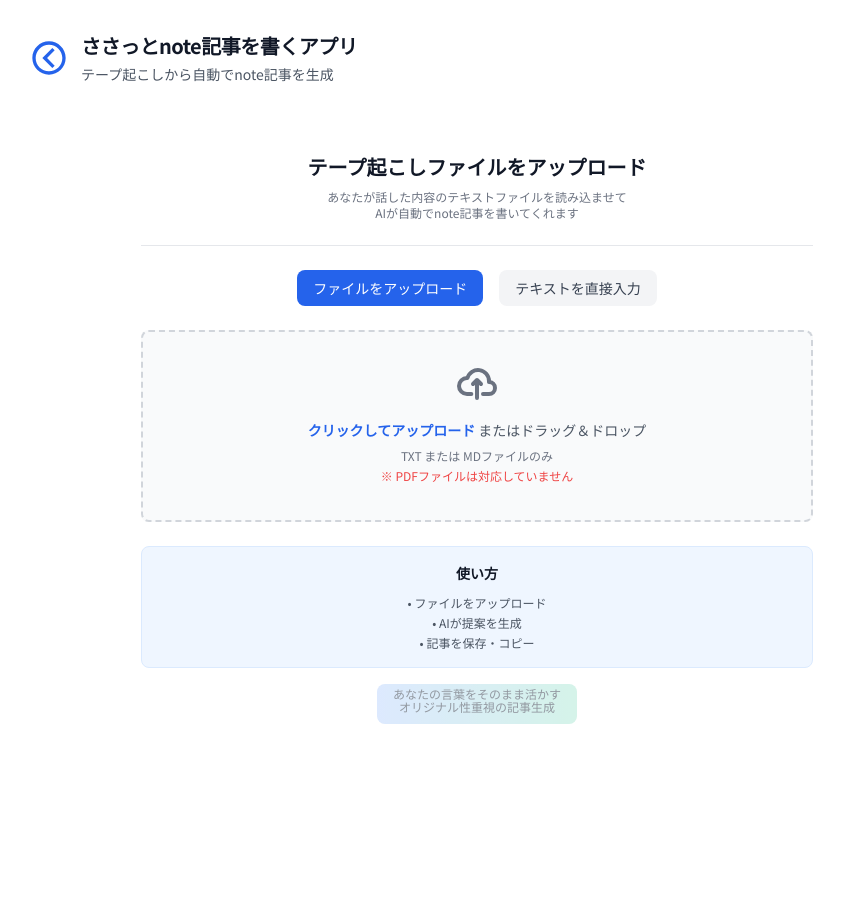
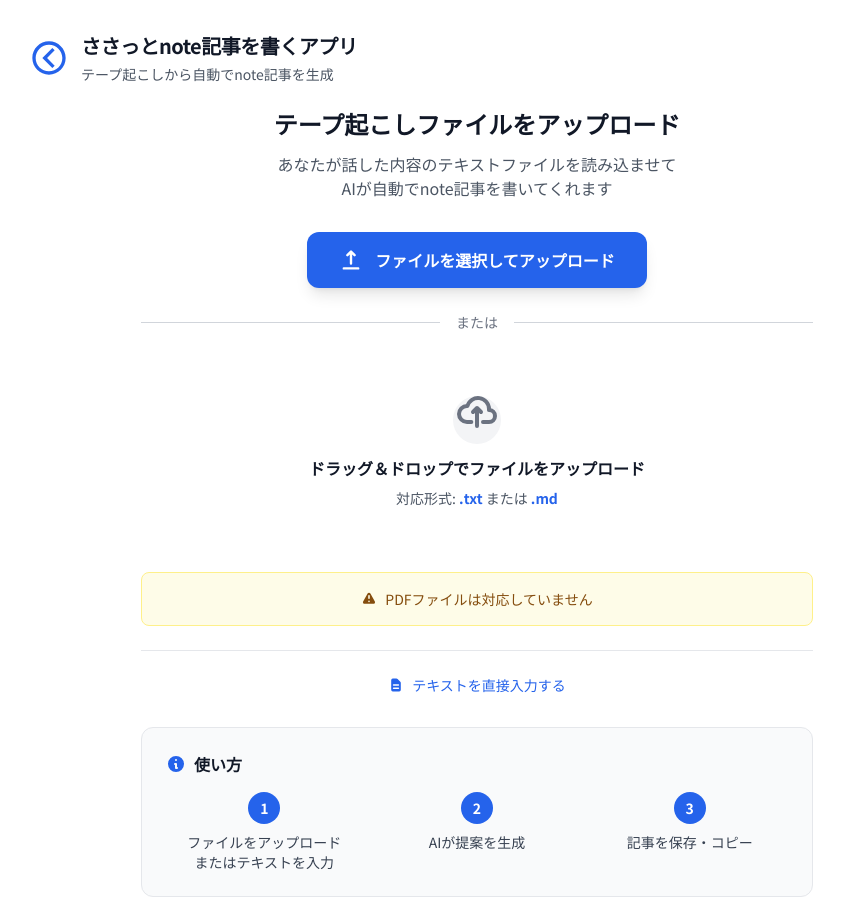
Before and after one commit to zawasasa/note-blog-generator, a React (Vite) app: page / in a window 1280 px wide. Shown: the top 920 px of the page, without its empty margins (163-1007 px from the left). Before the commit the page ends 800 px from the top, so only its background shows below. Built offline with nearby package versions, Linux system fonts and the light colour scheme; no server answers.

Commit message:
UI改善: ファイルアップロードの操作性向上 - 複数のアップロード方法を統合し、ユーザビリティを改善

```diff
--- a/components/FileUpload.tsx
+++ b/components/FileUpload.tsx
@@ -1,5 +1,5 @@
 
-import React, { useCallback, useState } from 'react';
+import React, { useCallback, useState, useRef } from 'react';
 import { UploadIcon } from './icons';
 
 interface FileUploadProps {
@@ -9,8 +9,9 @@
 
 const FileUpload: React.FC<FileUploadProps> = ({ onFileSelect, onTextSubmit }) => {
   const [isDragging, setIsDragging] = useState(false);
-  const [inputMethod, setInputMethod] = useState<'file' | 'text'>('file');
   const [textInput, setTextInput] = useState('');
+  const [showTextInput, setShowTextInput] = useState(false);
+  const fileInputRef = useRef<HTMLInputElement>(null);
 
   const handleDrag = useCallback((e: React.DragEvent) => {
     e.preventDefault();
@@ -72,13 +73,17 @@
     }
   }, [onFileSelect]);
 
-  const handleChange = (e: React.ChangeEvent<HTMLInputElement>) => {
+  const handleFileSelect = (e: React.ChangeEvent<HTMLInputElement>) => {
     if (e.target.files && e.target.files.length > 0) {
       const file = e.target.files[0];
       if (handleFileValidation(file)) {
         onFileSelect(file);
       }
     }
+  };
+
+  const handleFileButtonClick = () => {
+    fileInputRef.current?.click();
   };
 
   const handleTextSubmit = () => {
@@ -89,107 +94,157 @@
 
   return (
     <div className="w-full max-w-2xl mx-auto text-center">
-      <div className="mb-6">
-        <h3 className="text-xl font-semibold text-gray-900 mb-2">テープ起こしファイルをアップロード</h3>
-        <p className="text-xs text-gray-500">あなたが話した内容のテキストファイルを読み込ませて</p>
-        <p className="text-xs text-gray-500">AIが自動でnote記事を書いてくれます</p>
+      <div className="mb-8">
+        <h3 className="text-2xl font-bold text-gray-900 mb-3">テープ起こしファイルをアップロード</h3>
+        <p className="text-gray-600">あなたが話した内容のテキストファイルを読み込ませて</p>
+        <p className="text-gray-600">AIが自動でnote記事を書いてくれます</p>
       </div>
 
-      {/* 区切り線 */}
-      <div className="mb-6">
-        <hr className="border-gray-200" />
+      {/* メインのファイルアップロードエリア */}
+      <div className="space-y-6">
+        {/* ファイルアップロードボタン */}
+        <div className="flex justify-center">
+          <button
+            onClick={handleFileButtonClick}
+            className="flex items-center gap-3 px-8 py-4 bg-blue-600 hover:bg-blue-700 text-white font-bold rounded-xl transition-all duration-300 shadow-lg hover:shadow-xl transform hover:scale-105"
+          >
+            <svg className="w-6 h-6" fill="currentColor" viewBox="0 0 20 20">
+              <path fillRule="evenodd" d="M3 17a1 1 0 011-1h12a1 1 0 110 2H4a1 1 0 01-1-1zM6.293 6.707a1 1 0 010-1.414l3-3a1 1 0 011.414 0l3 3a1 1 0 01-1.414 1.414L11 5.414V13a1 1 0 11-2 0V5.414L7.707 6.707a1 1 0 01-1.414 0z" clipRule="evenodd" />
+            </svg>
+            ファイルを選択してアップロード
+          </button>
         </div>
 
-      {/* 入力方法の選択 */}
-      <div className="mb-6">
-        <div className="flex justify-center gap-4">
-          <button
-            onClick={() => setInputMethod('file')}
-            className={`px-4 py-2 rounded-lg text-sm font-medium transition-colors ${
-              inputMethod === 'file'
-                ? 'bg-blue-600 text-white'
-                : 'bg-gray-100 text-gray-700 hover:bg-gray-200'
-            }`}
-          >
-            ファイルをアップロード
-          </button>
-          <button
-            onClick={() => setInputMethod('text')}
-            className={`px-4 py-2 rounded-lg text-sm font-medium transition-colors ${
-              inputMethod === 'text'
-                ? 'bg-blue-600 text-white'
-                : 'bg-gray-100 text-gray-700 hover:bg-gray-200'
-            }`}
-          >
-            テキストを直接入力
-          </button>
-        </div>
+        {/* またはの区切り */}
+        <div className="flex items-center">
+          <div className="flex-1 border-t border-gray-300"></div>
+          <span className="px-4 text-sm text-gray-500">または</span>
+          <div className="flex-1 border-t border-gray-300"></div>
         </div>
 
-      {/* ファイルアップロード */}
-      {inputMethod === 'file' && (
+        {/* ドラッグ＆ドロップエリア */}
         <label
           htmlFor="dropzone-file"
-          className={`flex flex-col items-center justify-center w-full h-48 border-2 border-dashed rounded-lg cursor-pointer bg-gray-50 transition-all duration-300 ${isDragging ? 'border-blue-400 bg-blue-50 shadow-lg' : 'border-gray-300 hover:border-blue-300 hover:bg-blue-50 hover:shadow-md'}`}
+          className={`flex flex-col items-center justify-center w-full h-48 border-3 border-dashed rounded-xl cursor-pointer transition-all duration-300 ${
+            isDragging
+              ? 'border-blue-400 bg-blue-50 shadow-xl transform scale-105'
+              : 'border-gray-300 hover:border-blue-400 hover:bg-blue-50 hover:shadow-lg'
+          }`}
           onDragEnter={handleDragIn}
           onDragLeave={handleDragOut}
           onDragOver={handleDrag}
           onDrop={handleDrop}
         >
-          <div className="flex flex-col items-center justify-center pt-5 pb-6">
+          <div className="flex flex-col items-center justify-center p-6">
+            <div className={`w-12 h-12 rounded-full flex items-center justify-center mb-3 transition-colors ${
+              isDragging ? 'bg-blue-100' : 'bg-gray-100'
+            }`}>
               <UploadIcon />
-            <p className="mb-2 text-sm text-gray-600">
-              <span className="font-semibold text-blue-600">クリックしてアップロード</span> またはドラッグ＆ドロップ
+            </div>
+            <h4 className="text-base font-semibold text-gray-900 mb-2">
+              {isDragging ? 'ファイルをここにドロップ' : 'ドラッグ＆ドロップでファイルをアップロード'}
+            </h4>
+            <p className="text-sm text-gray-600">
+              対応形式: <span className="font-semibold text-blue-600">.txt</span> または <span className="font-semibold text-blue-600">.md</span>
             </p>
-            <p className="text-xs text-gray-500">TXT または MDファイルのみ</p>
-            <p className="text-xs text-red-500 mt-1">※ PDFファイルは対応していません</p>
           </div>
-          <input id="dropzone-file" type="file" className="hidden" onChange={handleChange} accept=".txt,.md" />
+          <input id="dropzone-file" type="file" className="hidden" onChange={handleFileSelect} accept=".txt,.md" />
         </label>
-      )}
 
-      {/* テキスト直接入力 */}
-      {inputMethod === 'text' && (
-        <div className="space-y-4">
+        {/* 警告メッセージ */}
+        <div className="bg-yellow-50 border border-yellow-200 rounded-lg p-4">
+          <p className="text-sm text-yellow-800 flex items-center gap-2 justify-center">
+            <svg className="w-4 h-4" fill="currentColor" viewBox="0 0 20 20">
+              <path fillRule="evenodd" d="M8.257 3.099c.765-1.36 2.722-1.36 3.486 0l5.58 9.92c.75 1.334-.213 2.98-1.742 2.98H4.42c-1.53 0-2.493-1.646-1.743-2.98l5.58-9.92zM11 13a1 1 0 11-2 0 1 1 0 012 0zm-1-8a1 1 0 00-1 1v3a1 1 0 002 0V6a1 1 0 00-1-1z" clipRule="evenodd" />
+            </svg>
+            PDFファイルは対応していません
+          </p>
+        </div>
+
+        {/* テキスト入力オプション */}
+        <div className="border-t border-gray-200 pt-6">
+          <button
+            onClick={() => setShowTextInput(!showTextInput)}
+            className="text-blue-600 hover:text-blue-700 font-medium text-sm flex items-center gap-2 mx-auto"
+          >
+            <svg className="w-4 h-4" fill="currentColor" viewBox="0 0 20 20">
+              <path fillRule="evenodd" d="M4 4a2 2 0 012-2h4.586A2 2 0 0112 2.586L15.414 6A2 2 0 0116 7.414V16a2 2 0 01-2 2H6a2 2 0 01-2-2V4zm2 6a1 1 0 011-1h6a1 1 0 110 2H7a1 1 0 01-1-1zm1 3a1 1 0 100 2h6a1 1 0 100-2H7z" clipRule="evenodd" />
+            </svg>
+            {showTextInput ? 'テキスト入力を閉じる' : 'テキストを直接入力する'}
+          </button>
+        </div>
+
+        {/* テキスト入力エリア */}
+        {showTextInput && (
+          <div className="bg-green-50 border-2 border-green-200 rounded-xl p-6 animate-fadeIn">
+            <h4 className="text-lg font-semibold text-green-900 mb-3 flex items-center gap-2">
+              <svg className="w-5 h-5" fill="currentColor" viewBox="0 0 20 20">
+                <path fillRule="evenodd" d="M4 4a2 2 0 012-2h4.586A2 2 0 0112 2.586L15.414 6A2 2 0 0116 7.414V16a2 2 0 01-2 2H6a2 2 0 01-2-2V4zm2 6a1 1 0 011-1h6a1 1 0 110 2H7a1 1 0 01-1-1zm1 3a1 1 0 100 2h6a1 1 0 100-2H7z" clipRule="evenodd" />
+              </svg>
+              テキストを直接入力
+            </h4>
             <textarea
               value={textInput}
               onChange={(e) => setTextInput(e.target.value)}
               placeholder="ここにテープ起こしのテキストを貼り付けてください..."
-            className="w-full h-48 p-4 border-2 border-gray-300 rounded-lg resize-none focus:ring-2 focus:ring-blue-500 focus:border-blue-500 focus:outline-none transition-colors"
+              className="w-full h-32 p-4 border-2 border-green-300 rounded-lg resize-none focus:ring-2 focus:ring-green-500 focus:border-green-500 focus:outline-none transition-colors text-gray-800 placeholder-gray-500"
             />
             <button
               onClick={handleTextSubmit}
               disabled={!textInput.trim()}
-            className="bg-blue-600 hover:bg-blue-700 disabled:bg-gray-300 disabled:cursor-not-allowed text-white font-bold py-2 px-6 rounded-lg transition-colors duration-300"
+              className="mt-4 bg-green-600 hover:bg-green-700 disabled:bg-gray-300 disabled:cursor-not-allowed text-white font-bold py-2 px-6 rounded-lg transition-all duration-300 shadow-md hover:shadow-lg disabled:shadow-none"
             >
               テキストを送信
             </button>
           </div>
         )}
-
-      <div className="mt-6 p-4 bg-blue-50 rounded-lg border border-blue-100">
-        <h4 className="text-sm font-semibold text-gray-900 mb-3">使い方</h4>
-        <ul className="text-xs text-gray-600 space-y-1">
-          <li>• ファイルをアップロード</li>
-          <li>• AIが提案を生成</li>
-          <li>• 記事を保存・コピー</li>
-        </ul>
       </div>
 
-      {/* 差別化ポイントのSVG */}
-      <div className="mt-4 flex justify-center">
-        <svg width="200" height="40" viewBox="0 0 200 40" className="opacity-60">
-          <defs>
-            <linearGradient id="grad1" x1="0%" y1="0%" x2="100%" y2="0%">
-              <stop offset="0%" style={{stopColor:'#3B82F6',stopOpacity:0.3}} />
-              <stop offset="100%" style={{stopColor:'#10B981',stopOpacity:0.3}} />
-            </linearGradient>
-          </defs>
-          <rect width="200" height="40" fill="url(#grad1)" rx="8" ry="8"/>
-          <text x="100" y="15" textAnchor="middle" className="text-xs fill-gray-600 font-medium">あなたの言葉をそのまま活かす</text>
-          <text x="100" y="28" textAnchor="middle" className="text-xs fill-gray-600 font-medium">オリジナル性重視の記事生成</text>
+      {/* 使い方ガイド */}
+      <div className="mt-8 p-6 bg-gray-50 rounded-xl border border-gray-200">
+        <h4 className="text-base font-semibold text-gray-900 mb-4 flex items-center gap-2">
+          <svg className="w-5 h-5 text-blue-600" fill="currentColor" viewBox="0 0 20 20">
+            <path fillRule="evenodd" d="M18 10a8 8 0 11-16 0 8 8 0 0116 0zm-7-4a1 1 0 11-2 0 1 1 0 012 0zM9 9a1 1 0 000 2v3a1 1 0 001 1h1a1 1 0 100-2v-3a1 1 0 00-1-1H9z" clipRule="evenodd" />
           </svg>
+          使い方
+        </h4>
+        <div className="grid grid-cols-1 md:grid-cols-3 gap-4">
+          <div className="text-center">
+            <div className="w-8 h-8 bg-blue-600 text-white rounded-full flex items-center justify-center mx-auto mb-2 text-sm font-bold">1</div>
+            <p className="text-sm text-gray-700">ファイルをアップロード<br/>またはテキストを入力</p>
           </div>
+          <div className="text-center">
+            <div className="w-8 h-8 bg-blue-600 text-white rounded-full flex items-center justify-center mx-auto mb-2 text-sm font-bold">2</div>
+            <p className="text-sm text-gray-700">AIが提案を生成</p>
+          </div>
+          <div className="text-center">
+            <div className="w-8 h-8 bg-blue-600 text-white rounded-full flex items-center justify-center mx-auto mb-2 text-sm font-bold">3</div>
+            <p className="text-sm text-gray-700">記事を保存・コピー</p>
+          </div>
+        </div>
+      </div>
+
+      {/* 差別化ポイント */}
+      <div className="mt-6 flex justify-center">
+        <div className="bg-gradient-to-r from-blue-50 to-green-50 rounded-xl p-4 border border-blue-100 max-w-md">
+          <div className="flex items-center gap-2 mb-2">
+            <svg className="w-5 h-5 text-blue-600" fill="currentColor" viewBox="0 0 20 20">
+              <path fillRule="evenodd" d="M6.267 3.455a3.066 3.066 0 001.745-.723 3.066 3.066 0 013.976 0 3.066 3.066 0 001.745.723 3.066 3.066 0 012.812 2.812c.051.643.304 1.254.723 1.745a3.066 3.066 0 010 3.976 3.066 3.066 0 00-.723 1.745 3.066 3.066 0 01-2.812 2.812 3.066 3.066 0 00-1.745.723 3.066 3.066 0 01-3.976 0 3.066 3.066 0 00-1.745-.723 3.066 3.066 0 01-2.812-2.812 3.066 3.066 0 00-.723-1.745 3.066 3.066 0 010-3.976 3.066 3.066 0 00.723-1.745 3.066 3.066 0 012.812-2.812zm7.44 5.252a1 1 0 00-1.414-1.414L9 10.586 7.707 9.293a1 1 0 00-1.414 1.414l2 2a1 1 0 001.414 0l4-4z" clipRule="evenodd" />
+            </svg>
+            <span className="text-sm font-semibold text-gray-900">あなたの言葉をそのまま活かす</span>
+          </div>
+          <p className="text-xs text-gray-600">オリジナル性重視の記事生成</p>
+        </div>
+      </div>
+
+      {/* 隠しファイル入力 */}
+      <input
+        ref={fileInputRef}
+        type="file"
+        className="hidden"
+        onChange={handleFileSelect}
+        accept=".txt,.md"
+      />
     </div>
   );
 };
```
Lines whose indentation alone changed are shown as unchanged.
